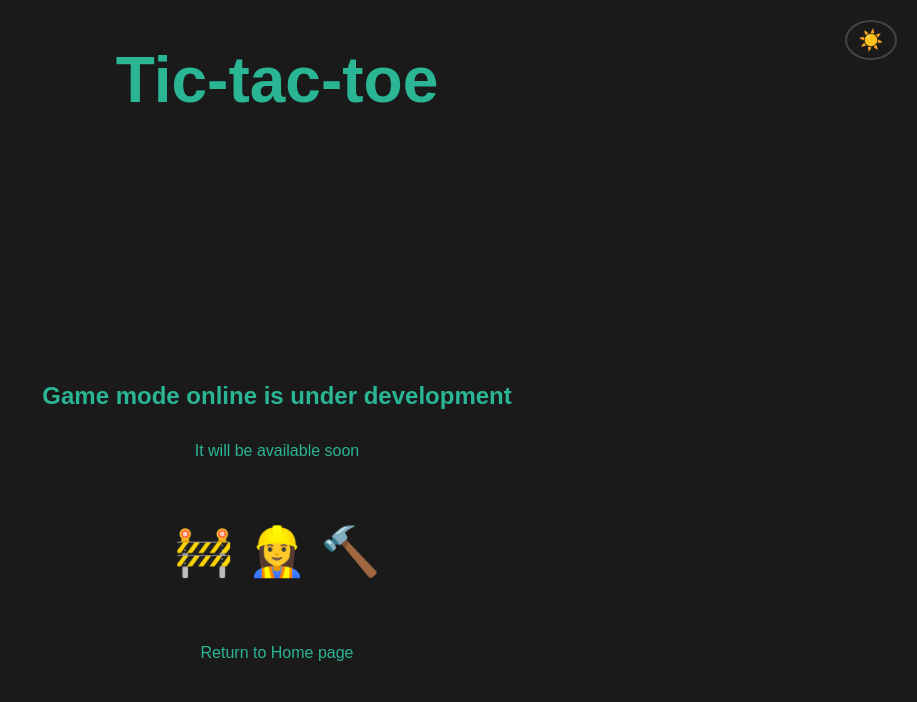
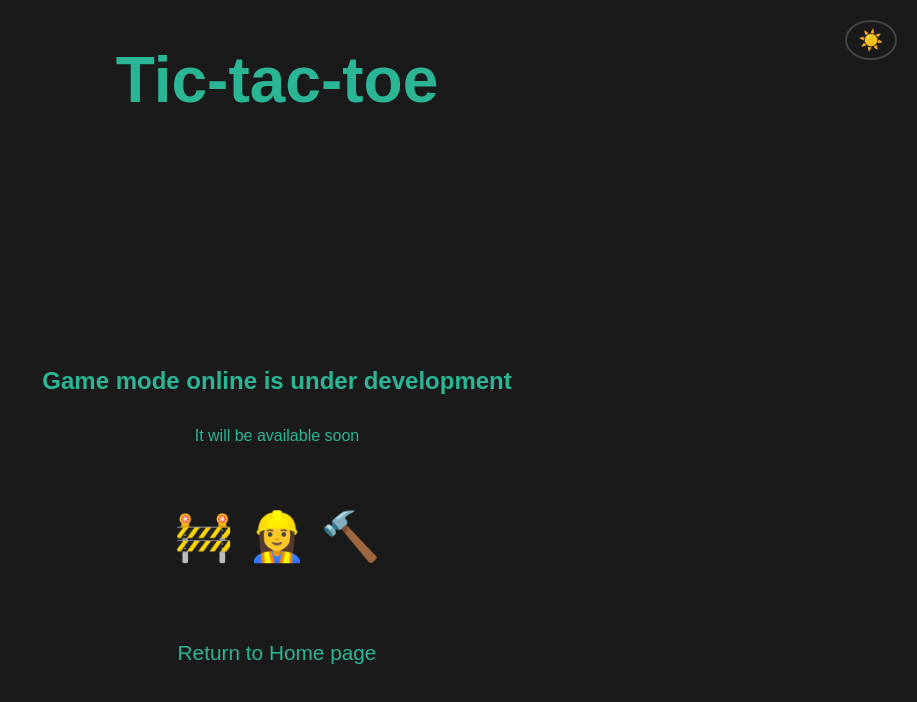
Before and after one commit to ivann1302/Tic-tac-toe, a React (Vite) app: page /ai in a window 1280 px wide. Shown: the top 702 px of the page, without its empty margins (363-1280 px from the left). Built offline with nearby package versions, Linux system fonts and the light colour scheme.

Commit message:
feat: add GoHomeButton
Button return to home page

```diff
--- /dev/null
+++ b/src/components/go-home-button/GoHomeButton.module.scss
@@ -0,0 +1,16 @@
+.goHomeButton {
+  background: none;
+  border: none;
+  margin-top: 2rem;
+  text-decoration: none;
+  color: var(--status-color);
+  font-weight: 500;
+  font-size: 1.3rem;
+  transition: var(--transition);
+
+  &:hover {
+    text-decoration: underline;
+    background: none;
+    border: none;
+  }
+}
--- /dev/null
+++ b/src/components/go-home-button/GoHomeButton.tsx
@@ -0,0 +1,15 @@
+import { useNavigate } from 'react-router-dom';
+import styles from './GoHomeButton.module.scss';
+
+function goHome() {
+    const navigate = useNavigate();
+    function goHome () {
+        navigate('/');
+    }
+
+    return (
+        <button onClick={goHome} className={styles.goHomeButton}>Return to Home page</button>
+    )
+}
+
+export default goHome;
--- a/src/pages/HomePage/HomePage.tsx
+++ b/src/pages/HomePage/HomePage.tsx
@@ -2,9 +2,9 @@ import { Link } from 'react-router-dom';
 import styles from './HomePage.module.scss';
 
 export default function HomePage() {
+
     return (
         <div className={styles.homePage}>
-            <Link to="/" className={styles.backLink}>← Вернуться на главную</Link>
             <h2>Welcome to Tic-tac-toe game!</h2>
             <p>Select game mode: </p>
             <div className={styles.gameOptions}>
--- a/src/pages/OfflineGamePage/OfflineGamePage.tsx
+++ b/src/pages/OfflineGamePage/OfflineGamePage.tsx
@@ -1,11 +1,11 @@
 import { useEffect, useState } from 'react';
-import { Link } from 'react-router-dom';
 import styles from './OfflineGamePage.module.scss';
 import Board from '../../components/board/Board';
 import GameStatus from '../../components/game-status/Game-status';
 import GameHistory from '../../components/game-history/Game-history';
 import ResetButton from '../../components/reset-button/Reset-button';
 import GameResultModal from '../../components/modal/game-result-modal/Game-result-modal';
+import GoHomeButton from "../../components/go-home-button/GoHomeButton.tsx";
 import { useGameContext } from '../../context/Game-context';
 
 export default function OfflineGamePage() {
@@ -21,8 +21,6 @@ export default function OfflineGamePage() {
 
     return (
         <div className={styles.offlineGamePage}>
-            <Link to="/" className={styles.backLink}>← Вернуться на главную</Link>
-
             <div className={styles.game}>
                 <div className={styles.gameBoard}>
                     <GameStatus />
@@ -33,6 +31,7 @@ export default function OfflineGamePage() {
                 </div>
             </div>
             <ResetButton />
+            <GoHomeButton />
 
             <GameResultModal
                 isOpen={showModal}
--- a/src/pages/UnderDevelopmentPage/UnderDevelopmentPage.tsx
+++ b/src/pages/UnderDevelopmentPage/UnderDevelopmentPage.tsx
@@ -1,4 +1,4 @@
-import { Link } from "react-router-dom";
+import GoHomeButton from "../../components/go-home-button/GoHomeButton.tsx";
 import styles from "./UnderDevelopmentPage.module.scss";
 
 interface IUnderDevelopmentPageProps {
@@ -15,7 +15,7 @@ export function UnderDevelopmentPage( { mode }: IUnderDevelopmentPageProps ) {
             <div className={styles.illustration}>
                 🚧 👷‍♀️ 🔨
             </div>
-            <Link to='/' className={styles.backLink}>Return to Home page</Link>
+            <GoHomeButton />
         </div>
     );
 }
```
